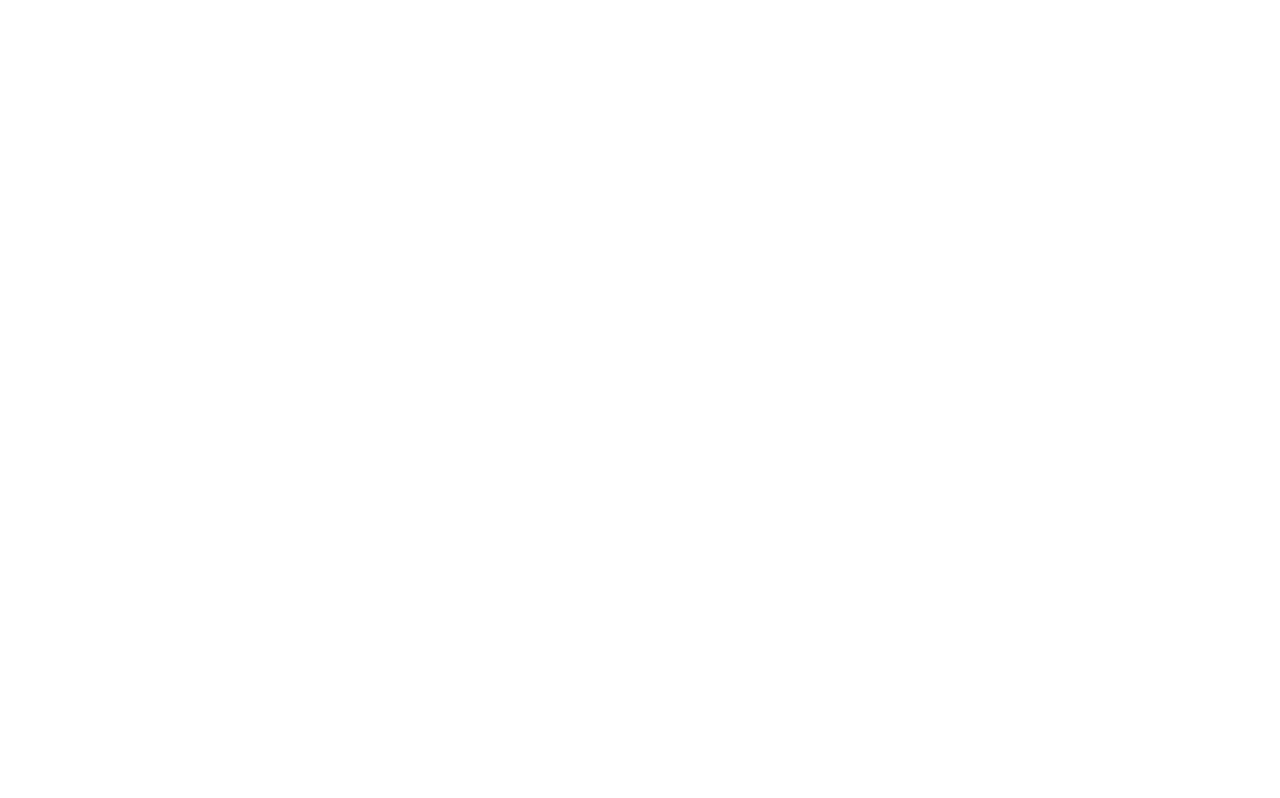
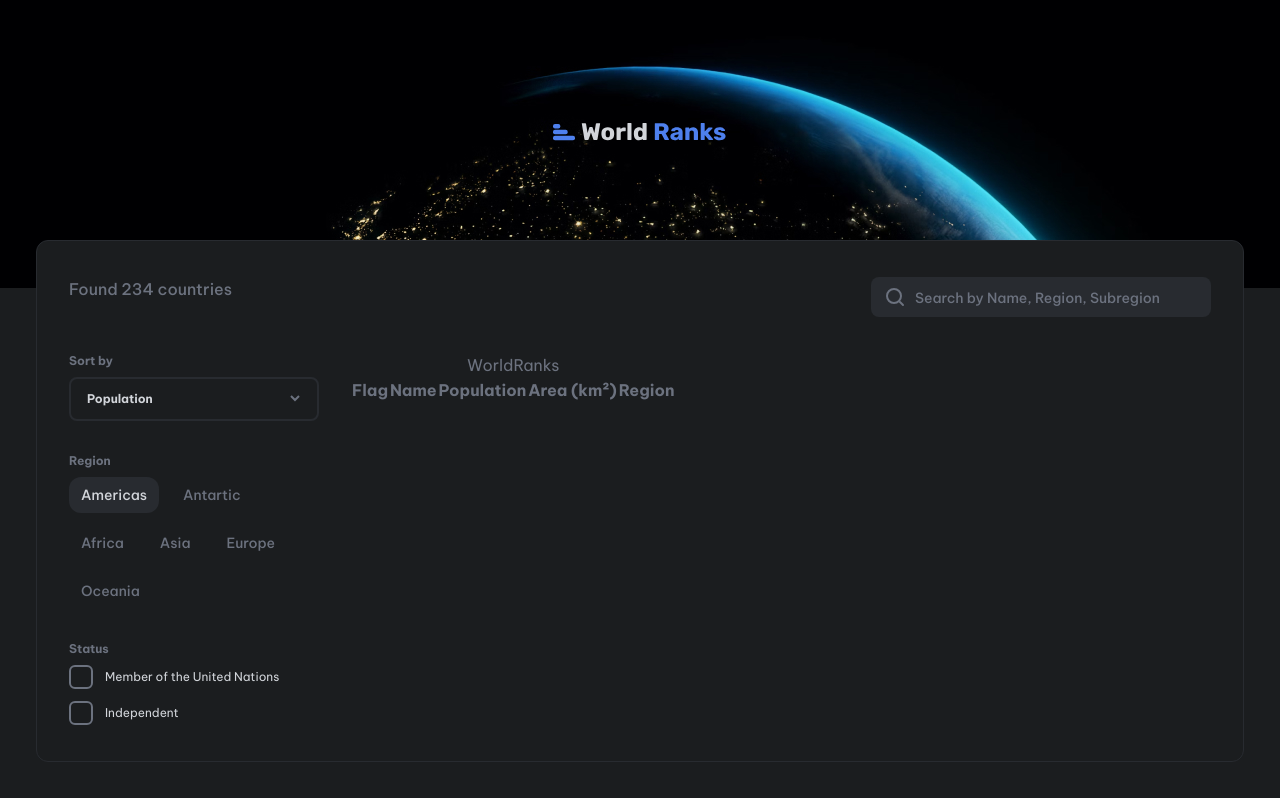
Before and after one commit to JuanPDN/country-page, a Next.js app: page / in a window 1280 px wide. Shown: the top 798 px of the page. Built offline with nearby package versions, Linux system fonts and the light colour scheme.

Commit message:
style home page

```diff
--- /dev/null
+++ b/src/app/country/page.tsx
@@ -0,0 +1,45 @@
+export default function Country() {
+  return (
+    <div>
+
+        <p>Flag Image</p>
+
+      <h1>Name</h1>
+      <h2>Full Name</h2>
+      <div>
+        <p>
+          Population
+          <span>number</span>
+        </p>
+        <p>
+          Area (km²)
+          <span>number</span>
+        </p>
+      </div>
+      <div>
+        <p>Capital</p>
+        <p>name capital</p>
+
+        <p>Subregion</p>
+        <p>name subregion</p>
+
+        <p>Languages</p>
+        <p>name Languages</p>
+
+        <p>Currencies</p>
+        <p>name Currencies</p>
+
+        <p>Continents</p>
+        <p>name Continents</p>
+
+        <div>
+          <p>Neighbouring Countries</p>
+          <div>
+            <p>Image Flag</p>
+            <p>name</p>
+          </div>
+        </div>
+      </div>
+    </div>
+  );
+}
--- a/src/app/globals.css
+++ b/src/app/globals.css
@@ -1,3 +1,13 @@
 @tailwind base;
 @tailwind components;
 @tailwind utilities;
+
+::-webkit-scrollbar {
+    background-color: transparent;
+    width: .5rem;
+}
+
+::-webkit-scrollbar-thumb{
+    background-color: #6C727F;
+    border-radius: 5px;
+}
--- a/src/app/layout.tsx
+++ b/src/app/layout.tsx
@@ -1,8 +1,7 @@
 import type { Metadata } from "next";
-import { Inter } from "next/font/google";
 import "./globals.css";
-
-const inter = Inter({ subsets: ["latin"] });
+import { be_Vietnam_Pro } from "@/app/ui/fonts";
+import Logo from "@/app/ui/logo";
 
 export const metadata: Metadata = {
   title: "Country page",
@@ -15,7 +14,10 @@
 }>) {
   return (
     <html lang="en">
-      <body className={inter.className}>{children}</body>
+      <body className={`${be_Vietnam_Pro.className} bg-1B1D1F relative h-full`}>
+        <Logo />
+        {children}
+      </body>
     </html>
   );
 }
--- a/src/app/page.tsx
+++ b/src/app/page.tsx
@@ -1,5 +1,17 @@
-import Image from "next/image";
+import Table from "@/app/ui/table/table";
+import Searchbar from "@/app/ui/searhbar/searchbar";
+import SideNav from "@/app/ui/dashboard/sidenav";
 
 export default function Home() {
-  return <main></main>;
+  return (
+
+      <main className="relative -top-12 lg:mx-9 mb-9 bg-1B1D1F lg:border-[1px] border-y border-282B30 lg:rounded-xl px-8 py-9 text-6C727F">
+        <Searchbar />
+        <div className="grid gap-8 xl:grid-cols-[250px_auto] lg:grid-cols-[200px_auto]">
+          <SideNav />
+          <Table />
+        </div>
+      </main>
+
+  );
 }
--- /dev/null
+++ b/src/app/ui/dashboard/sidenav.tsx
@@ -0,0 +1,88 @@
+import Image from "next/image";
+
+export default function SideNav() {
+  return (
+    <div>
+      <nav className="flex flex-col gap-8 text-xs">
+        <label
+          className="relative flex flex-col font-bold gap-2"
+          htmlFor="sort"
+        >
+          Sort by
+          <Image
+            src={"/Expand_down.svg"}
+            width={16}
+            height={16}
+            className="size-4 absolute right-4 top-[2.3rem] pointer-events-none"
+            alt="Expand_down"
+          />
+          <select
+            className="appearance-none py-3 px-4 outline-none border-282B30 border-2 rounded-lg text-D2D5DA bg-1B1D1F"
+            name="sort"
+            id="sort"
+            defaultValue={"population"}
+          >
+            <option value="name">Name</option>
+            <option value="population">Population</option>
+            <option value="area">Area(Km²)</option>
+          </select>
+        </label>
+
+        <div className="flex flex-col gap-2">
+          <p className="font-bold">Region</p>
+          <div className="flex gap-3 text-sm flex-wrap *:py-2 *:px-3 font-medium">
+            <input
+              className="bg-282B30 rounded-xl text-D2D5DA"
+              type="button"
+              value="Americas"
+            />
+            <input type="button" value="Antartic" />
+            <input type="button" value="Africa" />
+            <input type="button" value="Asia" />
+            <input type="button" value="Europe" />
+            <input type="button" value="Oceania" />
+          </div>
+        </div>
+
+        <div className="flex gap-2 flex-col text-xs">
+          <p className="font-bold">Status</p>
+          <div className="flex flex-col gap-3 *:flex *:gap-3 *:items-center text-D2D5DA">
+            <label htmlFor="unMember" className="relative">
+              <input
+                type="checkbox"
+                name="unMember"
+                id="unMember"
+                className="appearance-none size-6 border-2 border-6C727F checked:bg-4E80EE checked:border-0 rounded-md peer"
+              />
+              <p>Member of the United Nations</p>
+              <Image
+                src={"/Done_round.svg"}
+                height={24}
+                width={24}
+                alt="Done_round"
+                className="absolute hidden peer-checked:block"
+              />
+            </label>
+
+            <label htmlFor="independent">
+              <input
+                type="checkbox"
+                name="independent"
+                id="independent"
+                className="appearance-none size-6 border-2 border-6C727F checked:bg-4E80EE checked:border-0 rounded-md peer"
+              />
+              <p>Independent</p>
+              <Image
+                src={"/Done_round.svg"}
+                height={24}
+                width={24}
+                alt="Done_round"
+                className="absolute hidden peer-checked:block"
+              />
+            </label>
+          </div>
+        </div>
+      </nav>
+    </div>
+  );
+}
--- /dev/null
+++ b/src/app/ui/fonts.ts
@@ -0,0 +1,3 @@
+import { Be_Vietnam_Pro } from "next/font/google";
+
+export const be_Vietnam_Pro = Be_Vietnam_Pro({ subsets: ["latin"], weight: ["200", "300", "400", "500", "600", "700"] })
--- /dev/null
+++ b/src/app/ui/logo.tsx
@@ -0,0 +1,16 @@
+import Image from "next/image";
+
+export default function Logo() {
+  return (
+    <div className="bg-hero w-full h-72 bg-center flex justify-center">
+      <Image
+        src={"/Logo.svg"}
+        height={25}
+        width={175}
+        alt="logo"
+        priority={true}
+        className="w-44 h-6 top-4  mt-20 xl:mt-[120px] mb-24"
+      />
+    </div>
+  );
+}
--- /dev/null
+++ b/src/app/ui/searhbar/searchbar.tsx
@@ -0,0 +1,27 @@
+import Image from "next/image";
+
+export default function Searchbar() {
+  return (
+    <div className="pb-9 flex flex-col gap-4 sm:flex-row sm:gap-0 justify-between items-center">
+      <p className="self-start font-medium text-base">Found 234 countries</p>
+      <label
+        htmlFor="searchbar"
+        className="relative py-2 pl-11 pr-10 bg-282B30 rounded-lg"
+      >
+        <Image
+          src={"/Search.svg"}
+          width={24}
+          height={24}
+          alt="search"
+          className="absolute top-2 left-3"
+        />
+        <input
+          type="text"
+          id="searchbar"
+          placeholder="Search by Name, Region, Subregion"
+          className="outline-none bg-282B30 text-D2D5DA text-sm placeholder:text-6C727F font-medium sm:w-64"
+        />
+      </label>
+    </div>
+  );
+}
--- /dev/null
+++ b/src/app/ui/table/table.tsx
@@ -0,0 +1,20 @@
+import Image from "next/image";
+
+export default function Table() {
+  return (
+    <main>
+      <table>
+        <caption>WorldRanks</caption>
+        <thead>
+          <tr>
+            <th>Flag</th>
+            <th>Name</th>
+            <th>Population</th>
+            <th>Area (km²)</th>
+            <th>Region</th>
+          </tr>
+        </thead>
+      </table>
+    </main>
+  );
+}
```
Also changed, not shown: package.json (+6 -5 lines), 1 other file (tests, documents, lock files or other folders).
